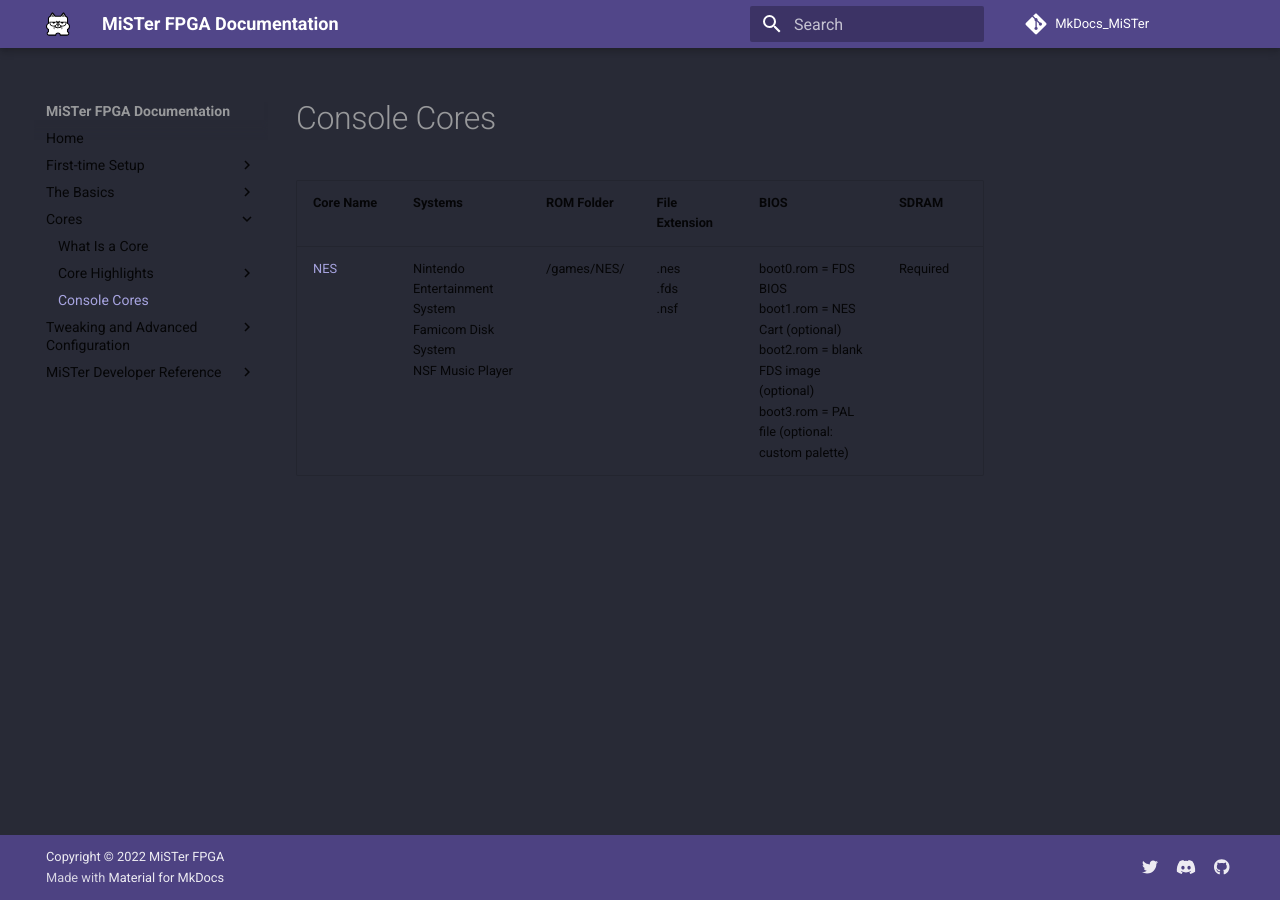
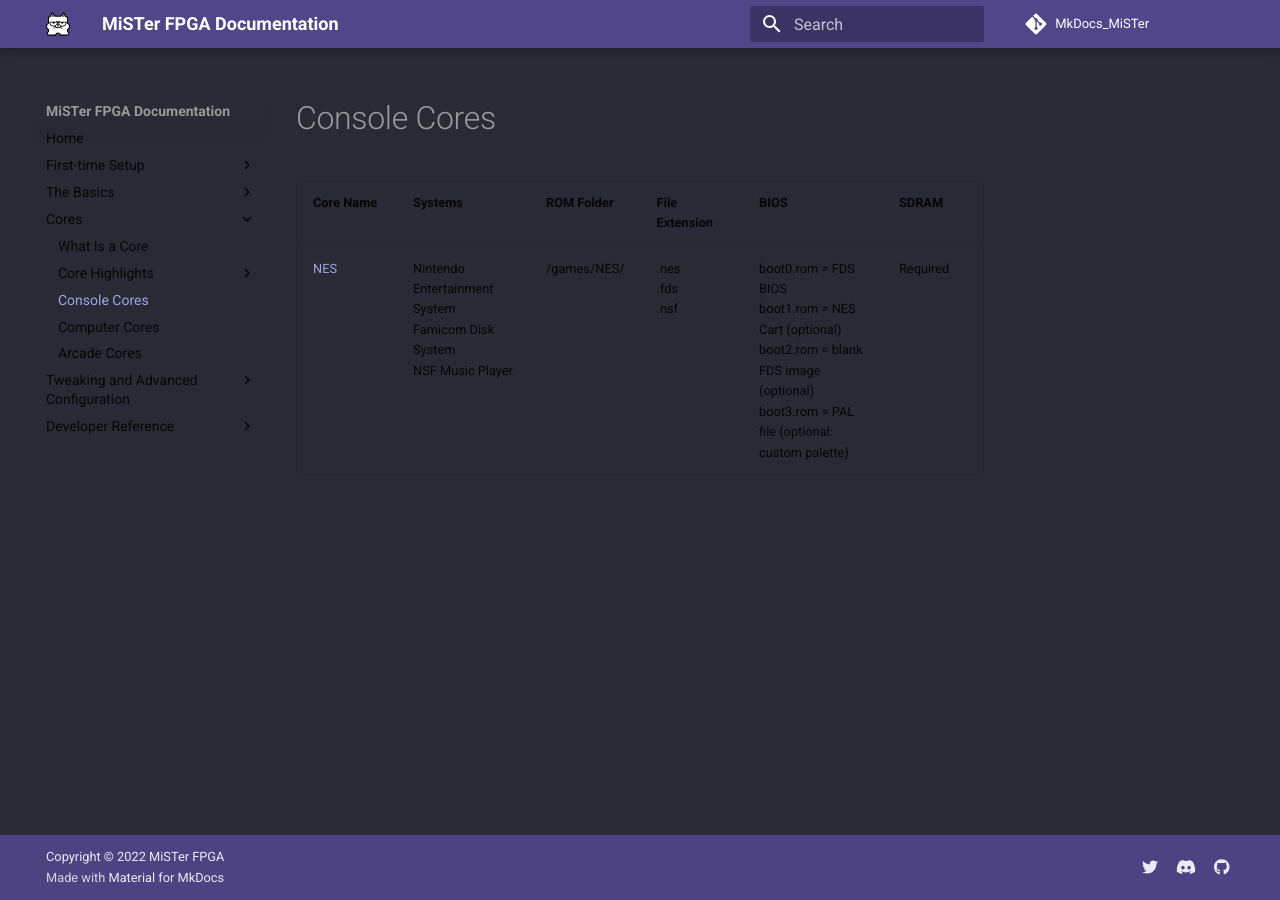
Before and after one commit to tofukazoo/MkDocs_MiSTer, an MkDocs documentation site: the page built from docs/cores/console.md, in a window 1280 px wide. Built offline with MkDocs 1.6.1 and Material for MkDocs 9.7.7, drawn with Linux system fonts in a browser that asks for light colours; comment, search, counter and statistics services are not loaded.

Commit message:
readd nav items

```diff
--- a/mkdocs.yml
+++ b/mkdocs.yml
@@ -83,6 +83,8 @@
       - Laser 310: cores/highlights/laser.md
       - Jupiter Ace: cores/highlights/ace.md
     - Console Cores: cores/console.md
+    - Computer Cores: cores/computer.md
+    - Arcade Cores: cores/arcade.md
 
   - Tweaking and Advanced Configuration:
     - Networking:
@@ -95,7 +97,7 @@
     - Global INI Settings: advanced/global.md
     - Cheat Engine: advanced/cheats.md
 
-  - MiSTer Developer Reference:
+  - Developer Reference:
     - Core Configuration String: developer/conf_str.md
     - Good Luck!: developer/goodluck.md
 
```
Also changed, not shown: docs/cores/arcade.md (added), docs/cores/computer.md (added).
